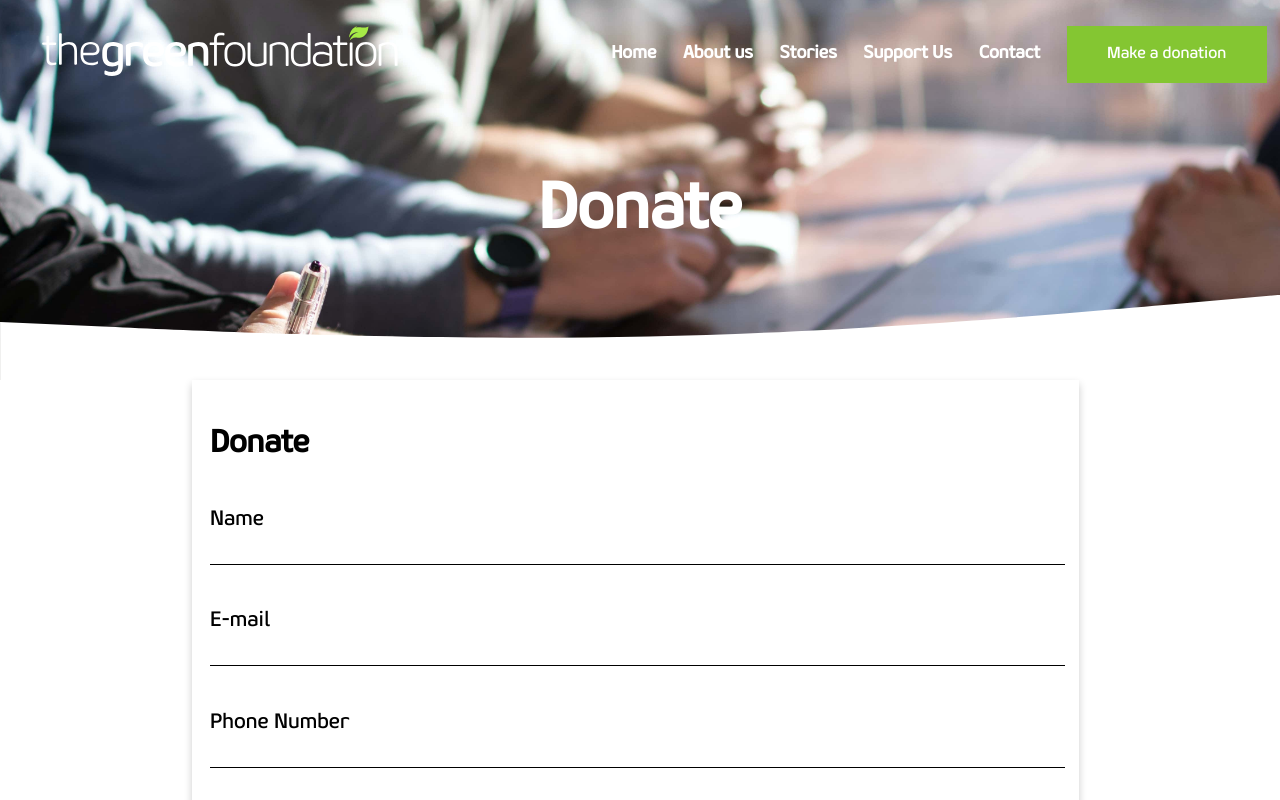
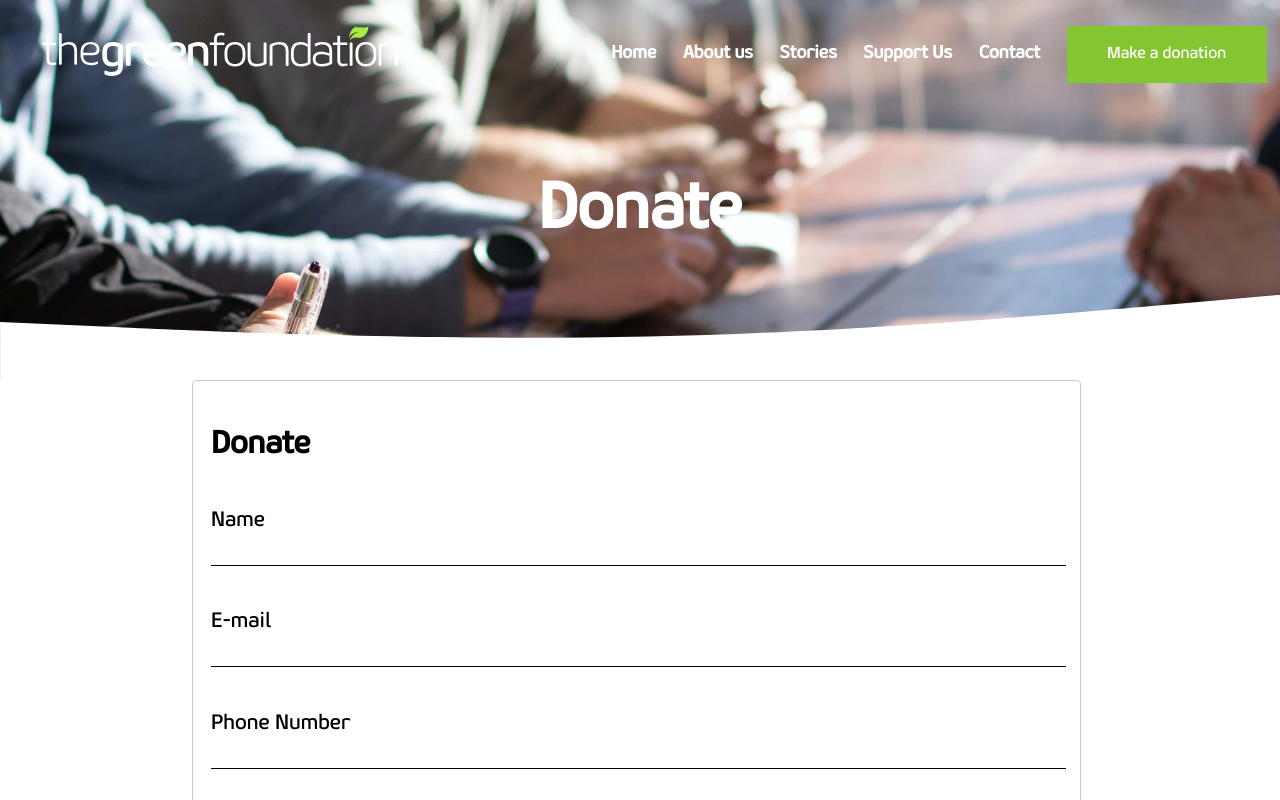
Before and after one commit to yahm23/FrontEndCharitySite, a React (Create React App) app: page /donation in a window 1280 px wide. Shown: the top 800 px of the page. Built offline with nearby package versions, Linux system fonts and the light colour scheme.

Commit message:
removed shadow from 'view more' button and contact card+ donate cards and instead solid

```diff
--- a/src/App.css
+++ b/src/App.css
@@ -398,7 +398,8 @@ a, a:visited, a:hover, a:active {
 .viewMore {
   font-family: "Geon", Times, serif;
   border: 1px solid #C2C2C1;
-  box-shadow: 1px 1px -8px -1px #C2C2C1 #C2C2C1;
+  border: 1px solid #cccccc;
+  border-radius: 4px;
   color: #4E4E54;
   text-align: center;
   text-decoration: none;
@@ -412,7 +413,8 @@ a, a:visited, a:hover, a:active {
 .viewMore-mobile {
   font-family: "Geon", Times, serif;
   border: 1px solid #C2C2C1;
-  box-shadow: 1px 1px -8px -1px #C2C2C1 #C2C2C1;
+  border: 1px solid #cccccc;
+  border-radius: 4px;
   color: #4E4E54;
   text-align: center;
   text-decoration: none;
@@ -740,7 +742,8 @@ div .Bar {
 }
 
 .card {
-  box-shadow: 0 4px 8px 0 rgba(0, 0, 0, 0.2);
+  border: 1px solid #cccccc;
+  border-radius: 4px;
   transition: 0.3s;
   font-family: "Geon", Times, sans-serif;
 }
--- a/src/App.scss
+++ b/src/App.scss
@@ -398,8 +398,8 @@ body{
   @mixin viewMore{
   font-family: "Geon", Times, serif;
   border: 1px solid #C2C2C1;
-  box-shadow:1px 1px -8px -1px #C2C2C1 #C2C2C1;
-  color: #4E4E54;
+  border: 1px solid $off-White;
+  border-radius: 4px;  color: #4E4E54;
   text-align: center;
   text-decoration: none;
   font-size: 20PX;
@@ -728,9 +728,9 @@ body{
 
 
   .card{
-  box-shadow: 0 4px 8px 0 rgba(0,0,0,0.2);
-  transition: 0.3s;
-  font-family: $font;
+    border: 1px solid $off-White;
+    border-radius: 4px;  transition: 0.3s;
+    font-family: $font;
   }
 
   #form.card-mobile{
```
Also changed, not shown: 1 other file (tests, documents, lock files or other folders).
